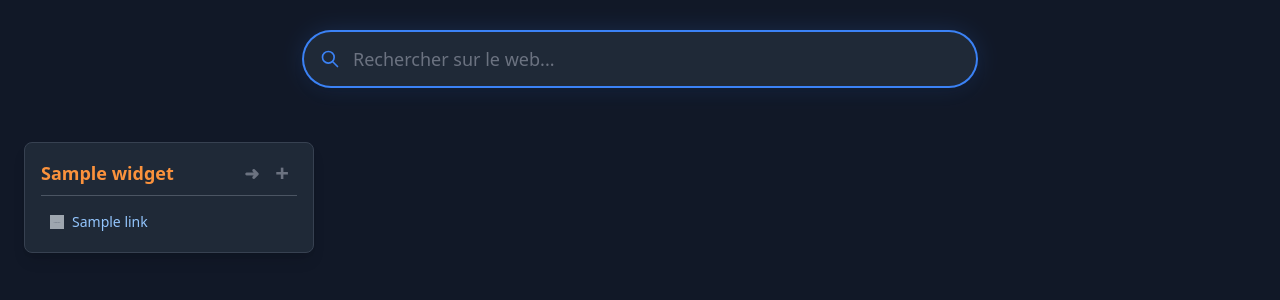
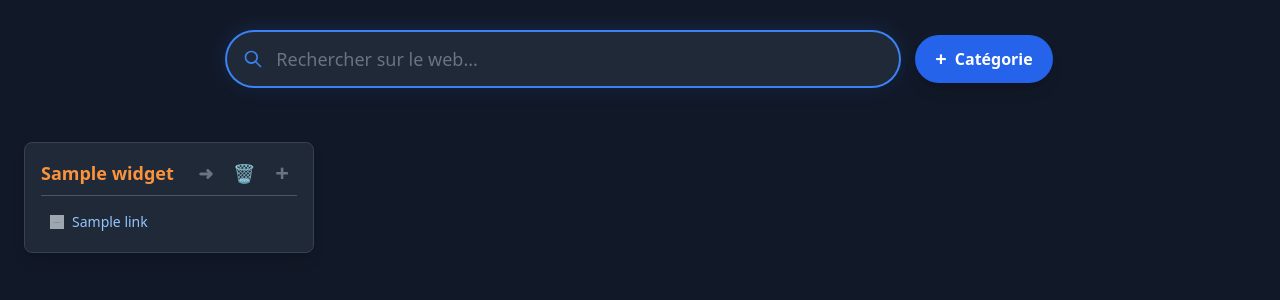
Before and after one commit to cocolombo/dashboard, a Django app: page / in a window 1280 px wide. Shown: the part 65-365 px from the top of the page. Run offline with Django 5.2, Linux system fonts and the light colour scheme; tables that the repository leaves empty hold one stand-in row (values such as "Sample post"); grey boxes marked "Sample" are stand-in pictures; some libraries are stand-ins or nearby versions.

Commit message:
Ajout catégorie

```diff
--- a/dashboard/templates/dashboard/index.html
+++ b/dashboard/templates/dashboard/index.html
@@ -51,7 +51,8 @@
 </nav>
 
 
-<div class="flex justify-center py-8">
+    <div class="flex justify-center items-center py-8 px-4 gap-4">
+
         <form action="https://www.google.com/search" method="GET" target="_blank"
               class="w-full max-w-2xl relative group">
 
@@ -66,13 +67,21 @@
 
             <div class="absolute inset-0 rounded-full bg-blue-500 opacity-0 group-focus-within:opacity-20 blur-md transition-opacity -z-10"></div>
         </form>
+
+        {% if active_page %}
+        <button onclick="toggleModal('modal-add-widget')"
+                class="bg-blue-600 hover:bg-blue-500 text-white px-5 py-3 rounded-full shadow-lg flex items-center font-bold transition-colors whitespace-nowrap"
+                title="Ajouter une catégorie à cette page">
+            <span class="text-xl mr-2 leading-none">+</span> Catégorie
+        </button>
+        {% endif %}
+
     </div>
-
-
-
 
     <div class="p-6">
             {% if active_page %}
+
+
             <div id="widget-grid" class="grid grid-cols-1 md:grid-cols-2 lg:grid-cols-4 gap-6">
 
                 {% for widget in active_page.widgets.all %}
@@ -82,12 +91,20 @@
 
                     <h3 class="font-bold text-orange-400 text-lg pointer-events-none flex-1">{{ widget.title }}</h3>
 
-                    <div class="flex items-center">
+                   <div class="flex items-center space-x-1">
+
                         <button onclick="showWidgetMenu(event, '{{ widget.id }}')"
                                 class="text-gray-500 hover:text-blue-400 font-bold text-lg px-2 transition-colors cursor-pointer"
                                 title="Déplacer vers une autre page">
                             ➜
                         </button>
+
+                        <a href="{% url 'delete_widget' widget.id %}"
+                           onclick="return confirm('Attention : Voulez-vous vraiment supprimer la catégorie « {{ widget.title }} » et tous ses liens ?')"
+                           class="text-gray-500 hover:text-red-500 font-bold text-lg px-2 transition-colors cursor-pointer"
+                           title="Supprimer cette catégorie">
+                            🗑
+                        </a>
 
                         <button onclick="toggleForm('form-{{ widget.id }}')"
                                 class="text-gray-500 hover:text-green-400 font-bold text-2xl leading-none px-2 transition-colors cursor-pointer"
@@ -242,6 +259,36 @@
     {% endfor %}
 </div>
 
+{% if active_page %}
+<div id="modal-add-widget" class="fixed inset-0 bg-black bg-opacity-70 hidden z-50 flex justify-center items-center backdrop-blur-sm">
+    <div class="bg-gray-800 border border-gray-600 p-6 rounded-lg shadow-2xl w-96">
+        <h2 class="text-xl font-bold text-white mb-4">Nouvelle Catégorie</h2>
+
+        <form action="{% url 'add_widget' active_page.id %}" method="POST">
+            {% csrf_token %}
+            <label class="block text-gray-400 text-sm mb-2">Titre de la catégorie</label>
+            <input type="text" name="title" required autofocus
+                   class="w-full bg-gray-900 text-white border border-gray-600 rounded p-2 mb-4 focus:border-blue-500 focus:outline-none"
+                   placeholder="Ex: Sports, Recettes...">
+
+            <div class="flex justify-end space-x-3">
+                <button type="button" onclick="toggleModal('modal-add-widget')"
+                        class="px-4 py-2 bg-gray-700 hover:bg-gray-600 text-white rounded">
+                    Annuler
+                </button>
+                <button type="submit"
+                        class="px-4 py-2 bg-blue-600 hover:bg-blue-500 text-white rounded font-bold">
+                    Créer
+                </button>
+            </div>
+        </form>
+    </div>
+</div>
+{% endif %}
+
+
+
+
 
 <script>
 
--- a/dashboard/urls.py
+++ b/dashboard/urls.py
@@ -8,7 +8,8 @@ urlpatterns = [
     path('page/rename/<int:page_id>/', views.rename_page, name='rename_page'),
     path('page/delete/<int:page_id>/', views.delete_page, name='delete_page'),
     path('widget/move/<int:widget_id>/', views.move_widget_to_page, name='move_widget'),
-
+    path('widget/delete/<int:widget_id>/', views.delete_widget, name='delete_widget'),
+    path('widget/add/<int:page_id>/', views.add_widget, name='add_widget'),
 
     # --- API (Pour le Javascript) ---
     path('api/update-order/', views.update_link_order, name='update_order'),
--- a/dashboard/views.py
+++ b/dashboard/views.py
@@ -275,3 +275,26 @@ def move_widget_to_page(request, widget_id):
 
     # On recharge la page actuelle pour voir le widget disparaître
     return redirect(request.META.get('HTTP_REFERER', '/'))
+
+
+# dashboard/views.py
+
+def delete_widget(request, widget_id):
+    widget = get_object_or_404(Widget, id=widget_id)
+    widget.delete()
+    return redirect(request.META.get('HTTP_REFERER', '/'))
+
+
+# dashboard/views.py
+
+@require_POST
+def add_widget(request, page_id):
+    page = get_object_or_404(Page, id=page_id)
+    title = request.POST.get('title')
+
+    if title:
+        # On crée le widget à la fin de la liste
+        Widget.objects.create(title=title, page=page, order=999)
+
+    # On recharge la page courante
+    return redirect('index', slug=page.slug)
```
Lines whose indentation alone changed are shown as unchanged.
